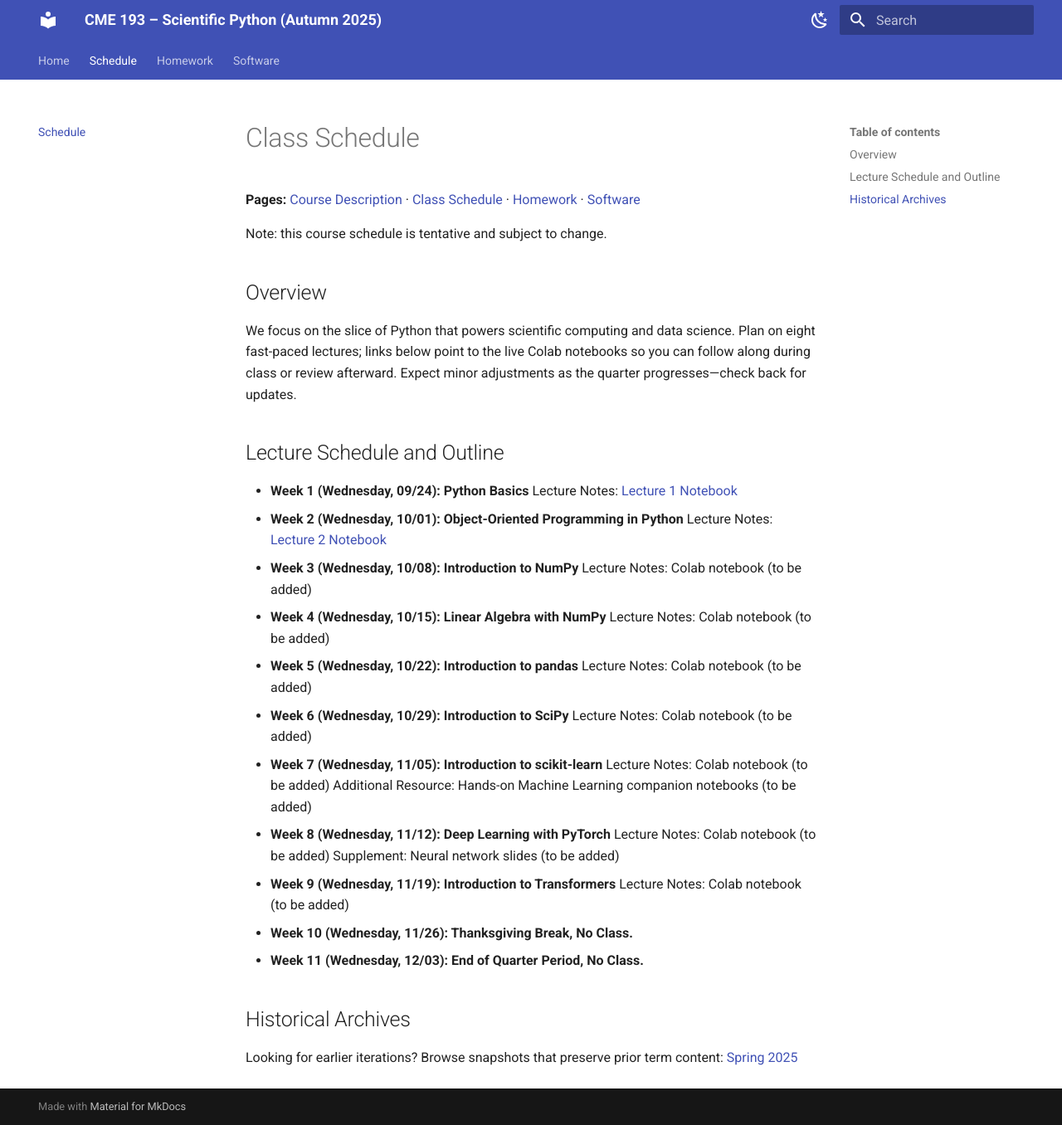
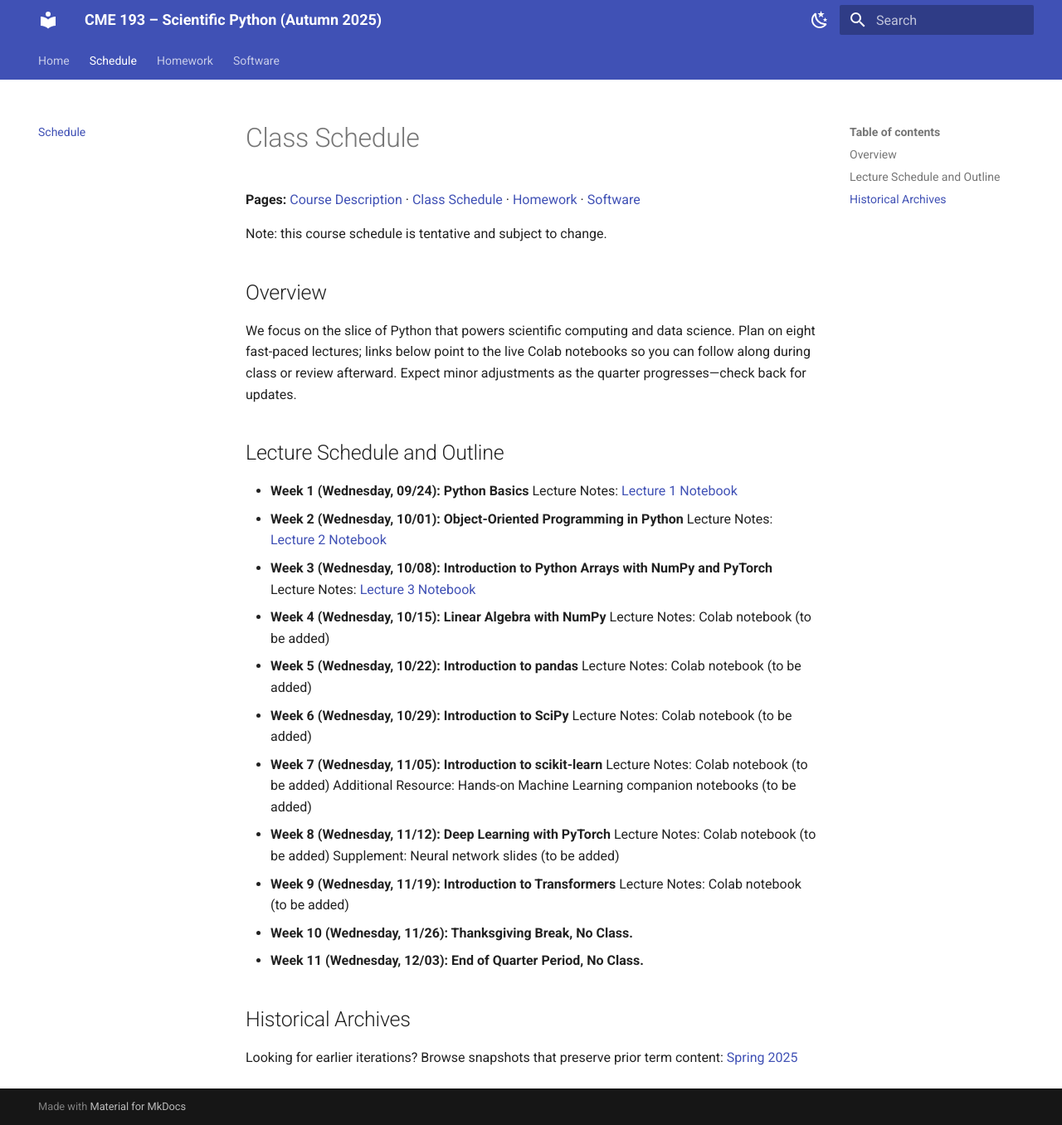
Before and after one commit to TianyuDu/CME193-Autumn-2025, an MkDocs documentation site: the page built from docs/schedule.md, in a window 1280 px wide and 1356 px high. Shown: the whole window at 83% size. Built offline with MkDocs 1.6.1 and Material for MkDocs 9.7.7, drawn with Linux system fonts in a browser that asks for light colours.

Commit message:
Update Week 3 lecture details in schedule with direct links to the revised notebook on Python Arrays using NumPy and PyTorch, enhancing accessibility and clarity for students.

```diff
--- a/docs/schedule.md
+++ b/docs/schedule.md
@@ -12,8 +12,8 @@ We focus on the slice of Python that powers scientific computing and data scienc
   Lecture Notes: [Lecture 1 Notebook](https://github.com/TianyuDu/CME193-Autumn-2025/blob/main/notebooks/Lecture_1_Python_Basics.ipynb)
 - **Week 2 (Wednesday, 10/01): Object-Oriented Programming in Python**
   Lecture Notes: [Lecture 2 Notebook](https://github.com/TianyuDu/CME193-Autumn-2025/blob/main/notebooks/Lecture_2_Intro_to_OOP.ipynb)
-- **Week 3 (Wednesday, 10/08): Introduction to NumPy**
-  Lecture Notes: Colab notebook (to be added)
+- **Week 3 (Wednesday, 10/08): Introduction to Python Arrays with NumPy and PyTorch**
+  Lecture Notes: [Lecture 3 Notebook](https://github.com/TianyuDu/CME193-Autumn-2025/blob/main/notebooks/Lecture_3_Array_and_Tensor_Operations.ipynb)
 - **Week 4 (Wednesday, 10/15): Linear Algebra with NumPy**
   Lecture Notes: Colab notebook (to be added)
 - **Week 5 (Wednesday, 10/22): Introduction to pandas**
```
